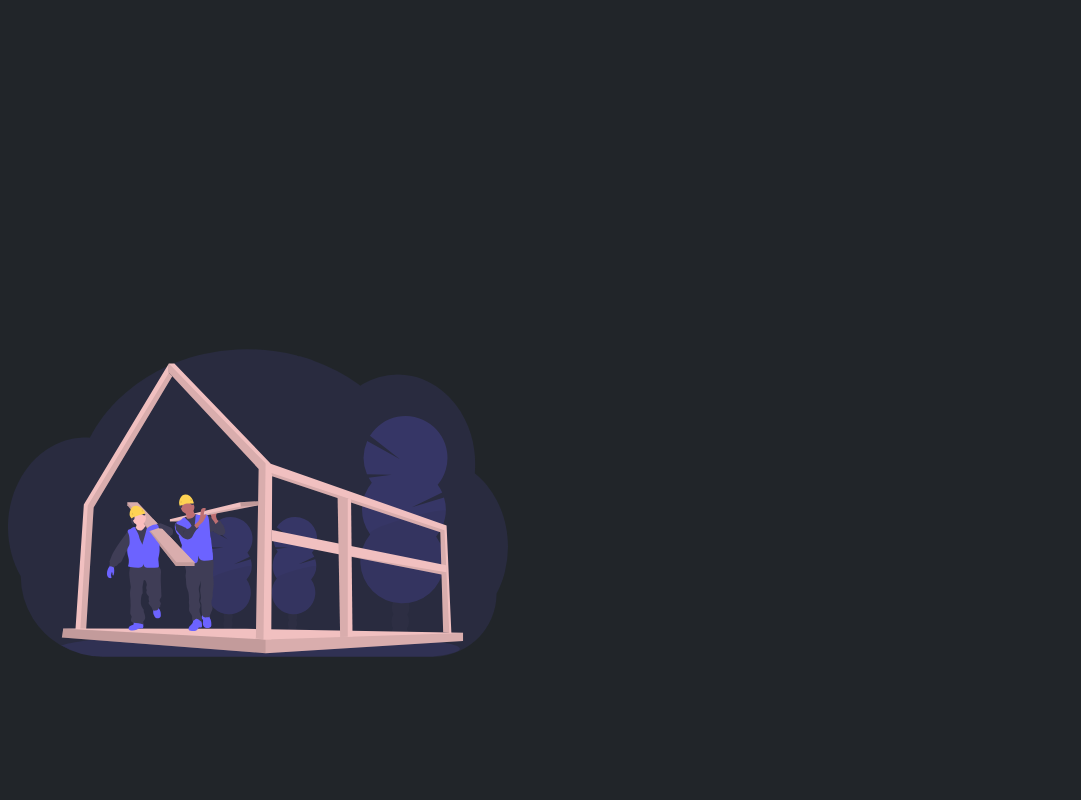
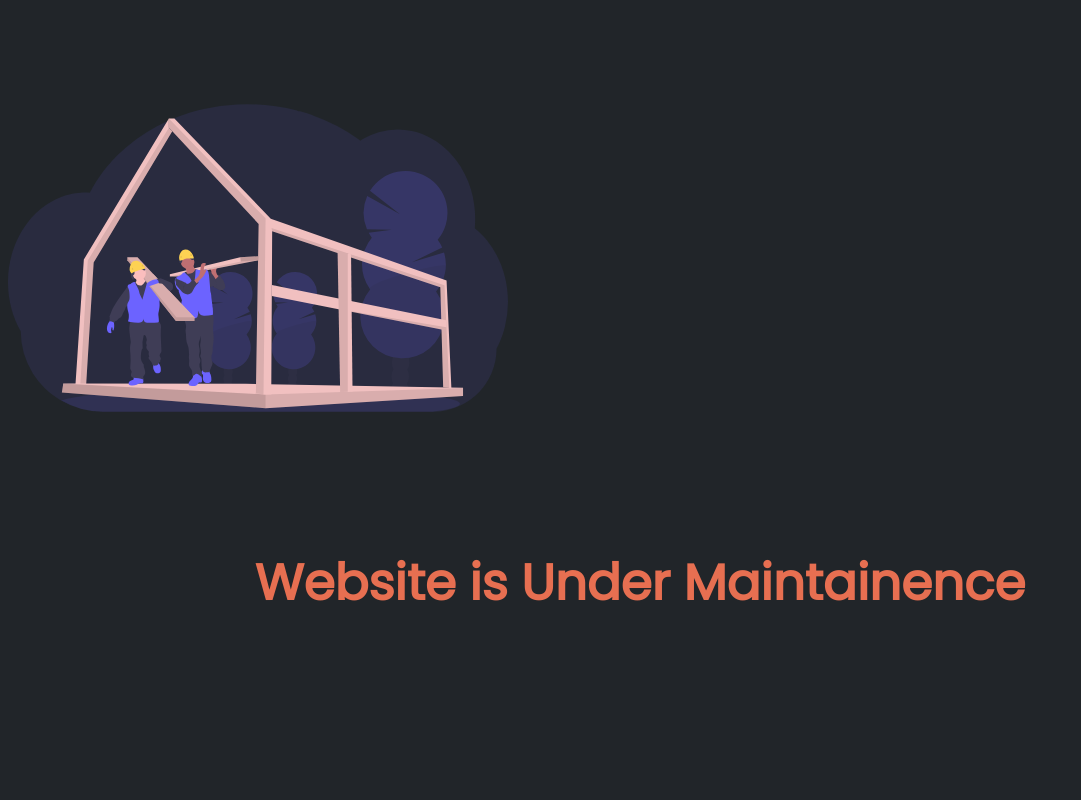
Before and after one commit to CodeSudo/codesudo.github.io, a plain HTML site: page index.html in a window 1280 px wide. Shown: the top 800 px of the page, without its empty margins (0-1081 px from the left). Drawn offline with Linux system fonts and the light colour scheme.

Commit message:
Update index.html

```diff
--- a/index.html
+++ b/index.html
@@ -15,7 +15,7 @@
     background-color:#212529
   }
   div{
-    margin-top:20%;
+    margin-top:0%;
   }
 </style>
     <div>
```
